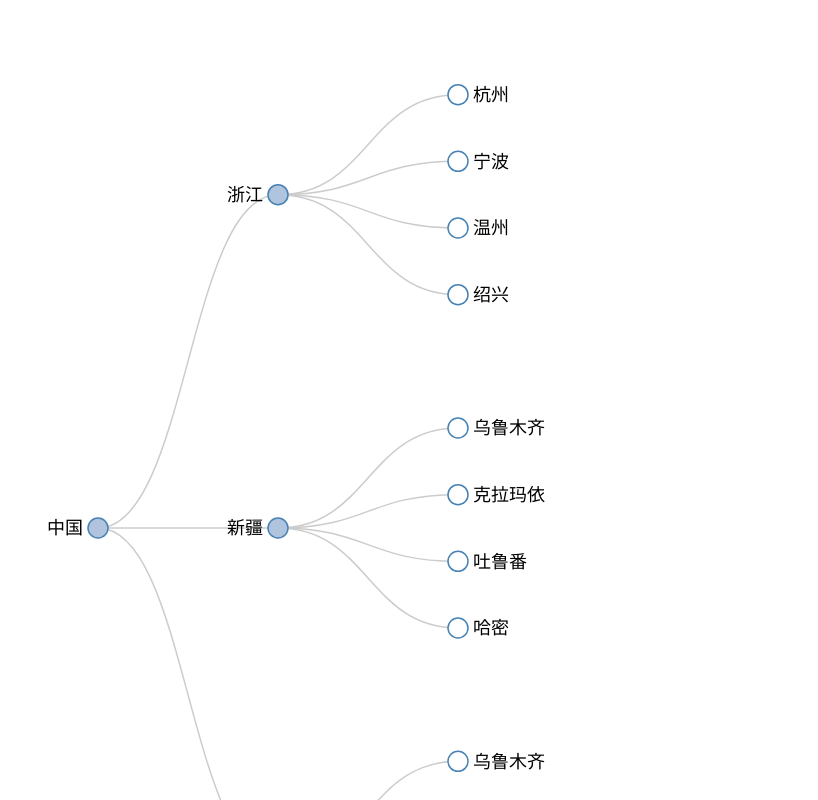
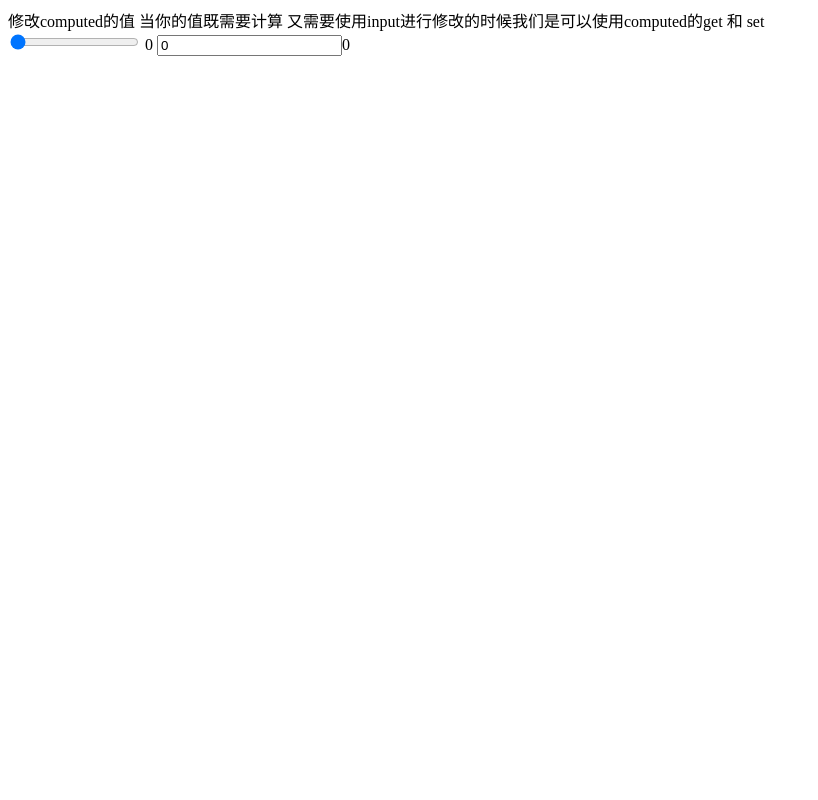
Before and after one commit to H-zf/study-self, a Vue app: page /#/view/1 in a window 1280 px wide. Before the commit this address led to /#/view/1. Shown: the top 800 px of the page, without its empty margins (0-818 px from the left). Built offline with nearby package versions, Linux system fonts and the light colour scheme.

Commit message:
修改webpack中配置

```diff
--- a/package.json
+++ b/package.json
@@ -28,7 +28,9 @@
     "css-loader": "^4.2.1",
     "d3": "^5.16.0",
     "file-loader": "^6.0.0",
+    "friendly-errors-webpack-plugin": "^1.7.0",
     "html-webpack-plugin": "^4.3.0",
+    "node-notifier": "^8.0.0",
     "style-loader": "^1.2.1",
     "vue-loader": "^15.9.3",
     "vue-style-loader": "^4.1.2",
--- /dev/null
+++ b/src/Computed.vue
@@ -0,0 +1,44 @@
+<template>
+    <div>
+        <div class="header">
+            修改computed的值 当你的值既需要计算 又需要使用input进行修改的时候我们是可以使用computed的get 和 set
+        </div>
+        <!-- 桌腿的数是deskleg -->
+        <input type="range" v-model="deskleg"> {{ deskleg }}
+
+        <!-- 能做桌子的数量是多少 -->
+        <input type="text" v-model="desk" @input="update">{{ desk }}
+    </div>
+</template>
+
+<script>
+export default {
+    data(){
+        return {
+            deskleg: 0
+        }
+    },
+    computed: {
+        desk: {
+            get(){
+                if(this.deskleg < 4) return 0
+                return Math.floor(this.deskleg / 4)
+            },
+            set(value){
+                if(value > 25) return 100
+                this.deskleg = value * 4
+            }
+        }
+    },
+    methods: {
+        update(e){
+            if(e.target.value > 25) return (this.desk = 25)
+            this.desk = e.target.value
+        }
+    }
+}
+</script>
+
+<style>
+
+</style>
--- a/src/router/index.js
+++ b/src/router/index.js
@@ -5,6 +5,7 @@ import View from '@/View.vue'
 import About from '@/About.vue'
 import Test from '@/Test.vue'
 import Tree from '@/Tree.vue'
+import Computed from '@/Computed.vue'
 Vue.use(VueRouter)
 export default new VueRouter({
     routes: [
@@ -12,8 +13,10 @@ export default new VueRouter({
             path: '/',
             // name: 'home',
             // component: Home,
-            name: 'Tree',
-            component: Tree,
+            // name: 'Tree',
+            // component: Tree,
+            name: 'Computed',
+            component: Computed,
             // name: 'Test',
             // component: Test,
             // redirect: 'view/1',//此属性的设置相当于父路由里面默认展开某个子路由
--- a/src/tree.vue
+++ b/src/tree.vue
@@ -19,10 +19,10 @@ const dataset = {
         {
             name:"浙江",
             children:[
-                {name:"杭州" ,value:100},
-                {name:"宁波",value:100},
-                {name:"温州",value:100},
-                {name:"绍兴",value:100}
+                {name:"杭州" },
+                {name:"宁波"},
+                {name:"温州"},
+                {name:"绍兴"}
             ]
         },
         {
```
Also changed, not shown: 3 other files (tests, documents, lock files or other folders).
